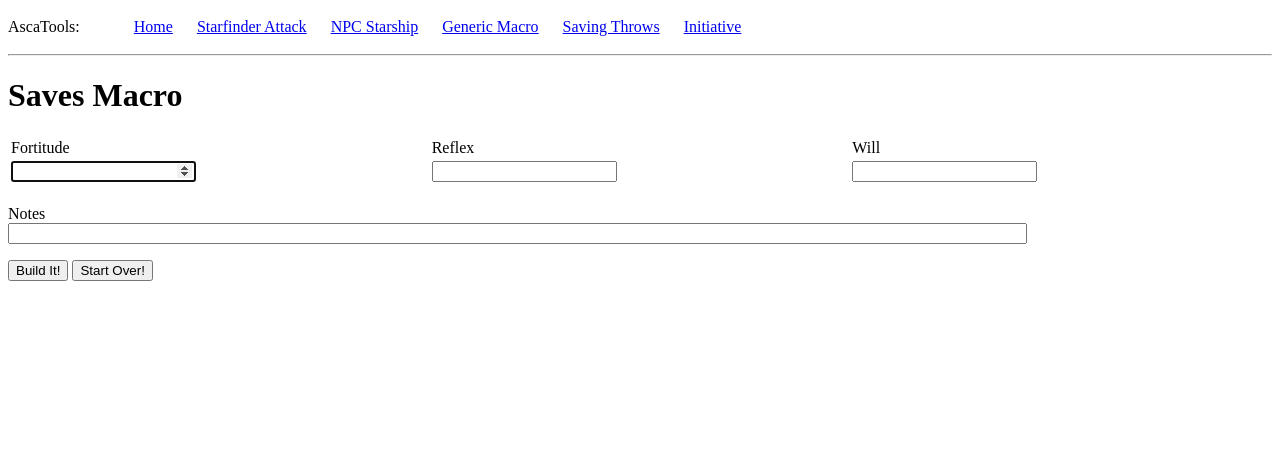
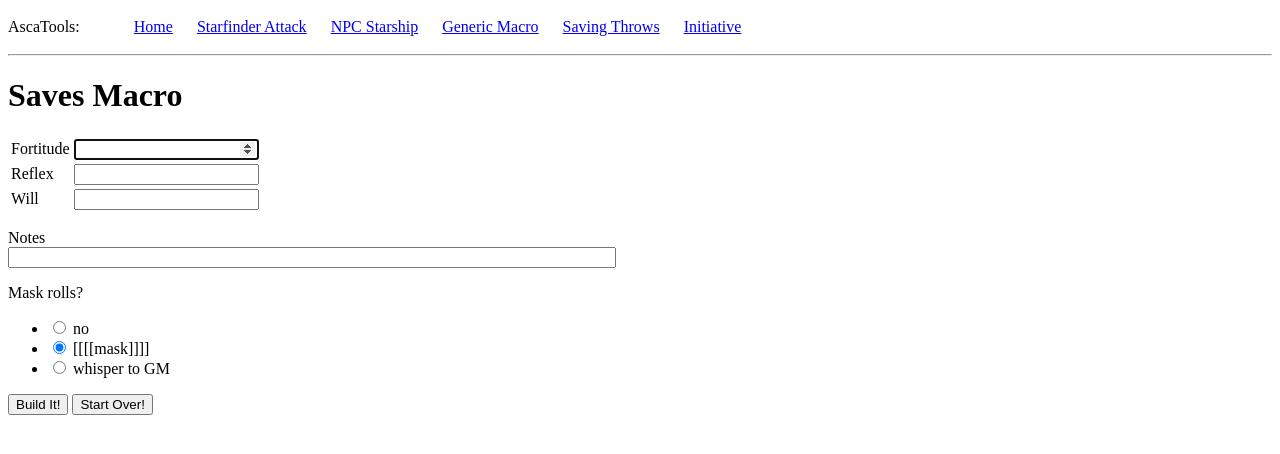
Before and after one commit to LBannenberg/roll20macrotools, a Flask app: page /saves_macro in a window 1280 px wide. Shown: the top 454 px of the page. Run offline with Flask 2, Linux system fonts and the light colour scheme.

Commit message:
Added masking options to saving throws

```diff
--- a/app/forms.py
+++ b/app/forms.py
@@ -28,6 +28,8 @@ class SavesMacroForm(FlaskForm):
     reflex = h5fields.IntegerField('Reflex', validators=[DataRequired()])
     will = h5fields.IntegerField('Will', validators=[DataRequired()])
     notes = StringField('Notes')
+    mask_rolls = RadioField('Mask rolls?', default='mask',
+                            choices=[('no', 'no'), ('mask', '[[[[mask]]]]'), ('whisper', 'whisper to GM')])
     build = SubmitField('Build It!')
     restart = SubmitField('Start Over!')
 
--- a/app/routes.py
+++ b/app/routes.py
@@ -109,6 +109,10 @@ def saves_macro():
                      )
             if form.notes.data:
                 macro = macro + ' {{notes=' + form.notes.data + '}}'
+            if form.mask_rolls.data == 'mask':
+                macro = macro.replace('[[', '[[[[').replace(']]', ']]]]')
+            if form.mask_rolls.data == 'whisper':
+                macro = '/w GM ' + macro
         if form.restart.data:  # clear form
             return redirect(url_for('saves_macro'))
     return render_template('saves_macro.html', title='Saving Throws Macro', form=form, macro=macro)
--- a/app/templates/saves_macro.html
+++ b/app/templates/saves_macro.html
@@ -8,28 +8,28 @@
 <h1>Saves Macro</h1>
 <form action="" method="post" novalidate>
     {{ form.hidden_tag() }}
-    <table style="table-layout: fixed; width: 100%;">
+    <table style="table-layout: fixed; max-width: 100%;">
         <tr>
-            <td style="width:33%">{{ form.fortitude.label }}</td>
-            <td style="width:33%">{{ form.reflex.label }}</td>
-            <td style="width:33%">{{ form.will.label }}</td>
-        </tr>
-        <tr>
+            <td >{{ form.fortitude.label }}</td>
             <td>{{ form.fortitude(size=3) }}</td>
-            <td>{{ form.reflex(size=3) }}</td>
-            <td>{{ form.will(size=3) }}</td>
-        </tr>
-        <tr>
             <td>
                 {% for error in form.fortitude.errors %}
                 <span style="color: red;">[{{ error }}]</span>
                 {% endfor %}
             </td>
+        </tr>
+        <tr>
+            <td >{{ form.reflex.label }}</td>
+            <td>{{ form.reflex(size=3) }}</td>
             <td>
                 {% for error in form.reflex.errors %}
                 <span style="color: red;">[{{ error }}]</span>
                 {% endfor %}
             </td>
+        </tr>
+        <tr>
+            <td >{{ form.will.label }}</td>
+            <td>{{ form.will(size=3) }}</td>
             <td>
                 {% for error in form.will.errors %}
                 <span style="color: red;">[{{ error }}]</span>
@@ -39,7 +39,11 @@
     </table>
     <p>
         {{ form.notes.label }}<br>
-        {{ form.notes(style='width:80%;') }}
+        {{ form.notes(style='width:600px;') }}
+    </p>
+    <p>
+        {{ form.mask_rolls.label }} {{ form.mask_rolls }}
+        {% for error in form.mask_rolls.errors %}<span style="color: red;">[{{ error }}]</span>{% endfor %}
     </p>
     <p>{{ form.build() }} {{ form.restart() }}</p>
 </form>
```
